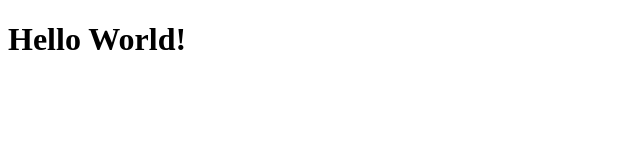
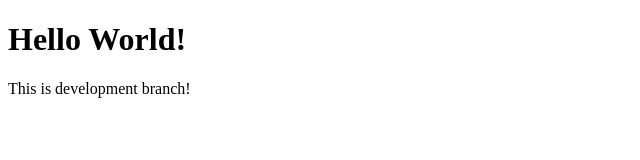
Before and after one commit to neetsabharwal/JokesHaha, a plain HTML site: page index.html in a window 1280 px wide. Shown: the whole page, without its empty margins (0-640 px from the left). Drawn offline with Linux system fonts and the light colour scheme.

```diff
--- a/index.html
+++ b/index.html
@@ -7,5 +7,6 @@
   </head>
   <body>
     <h1>Hello World!</h1>
+    <p>This is development branch!</p>
   </body>
 </html>
```
